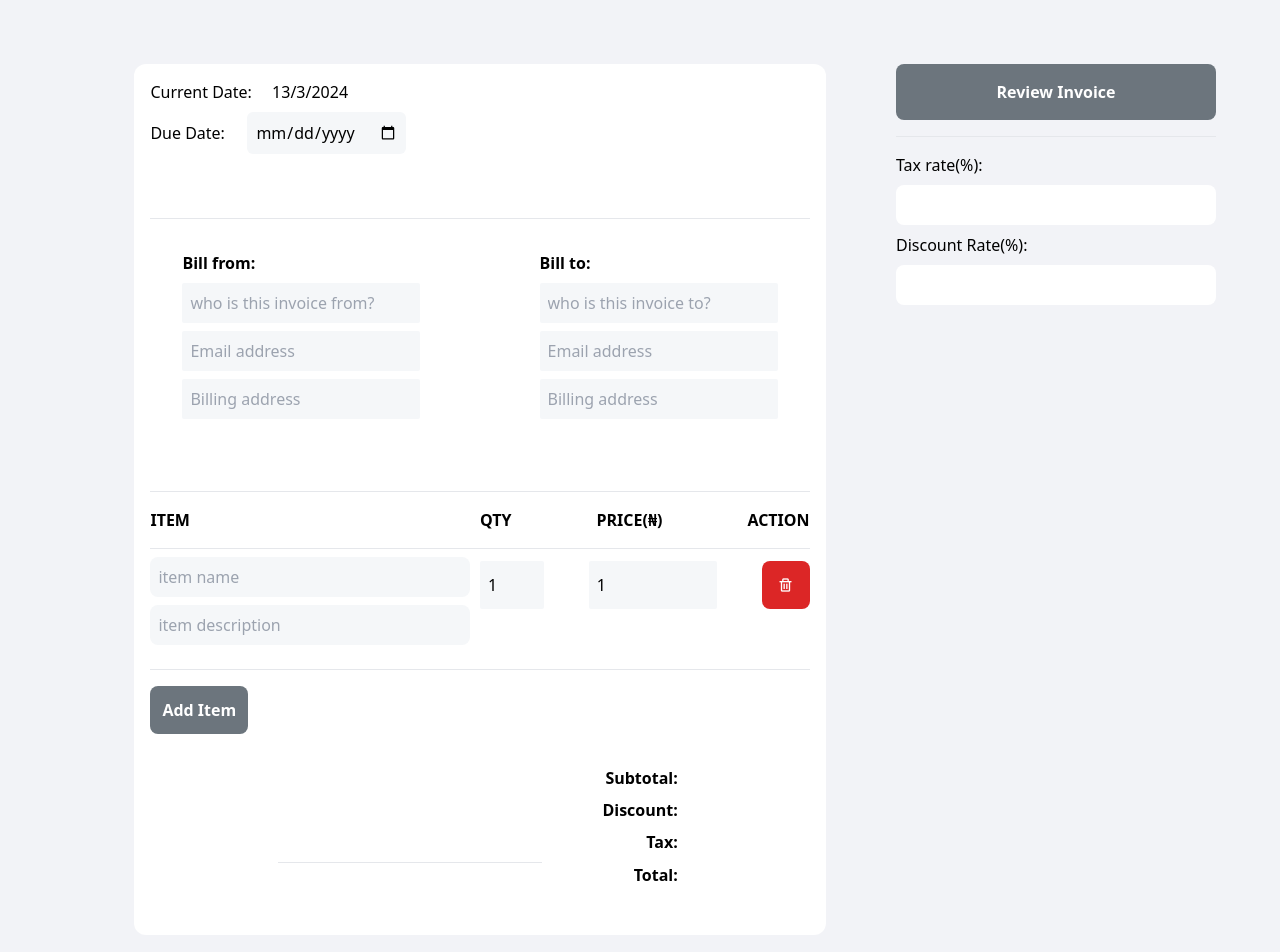
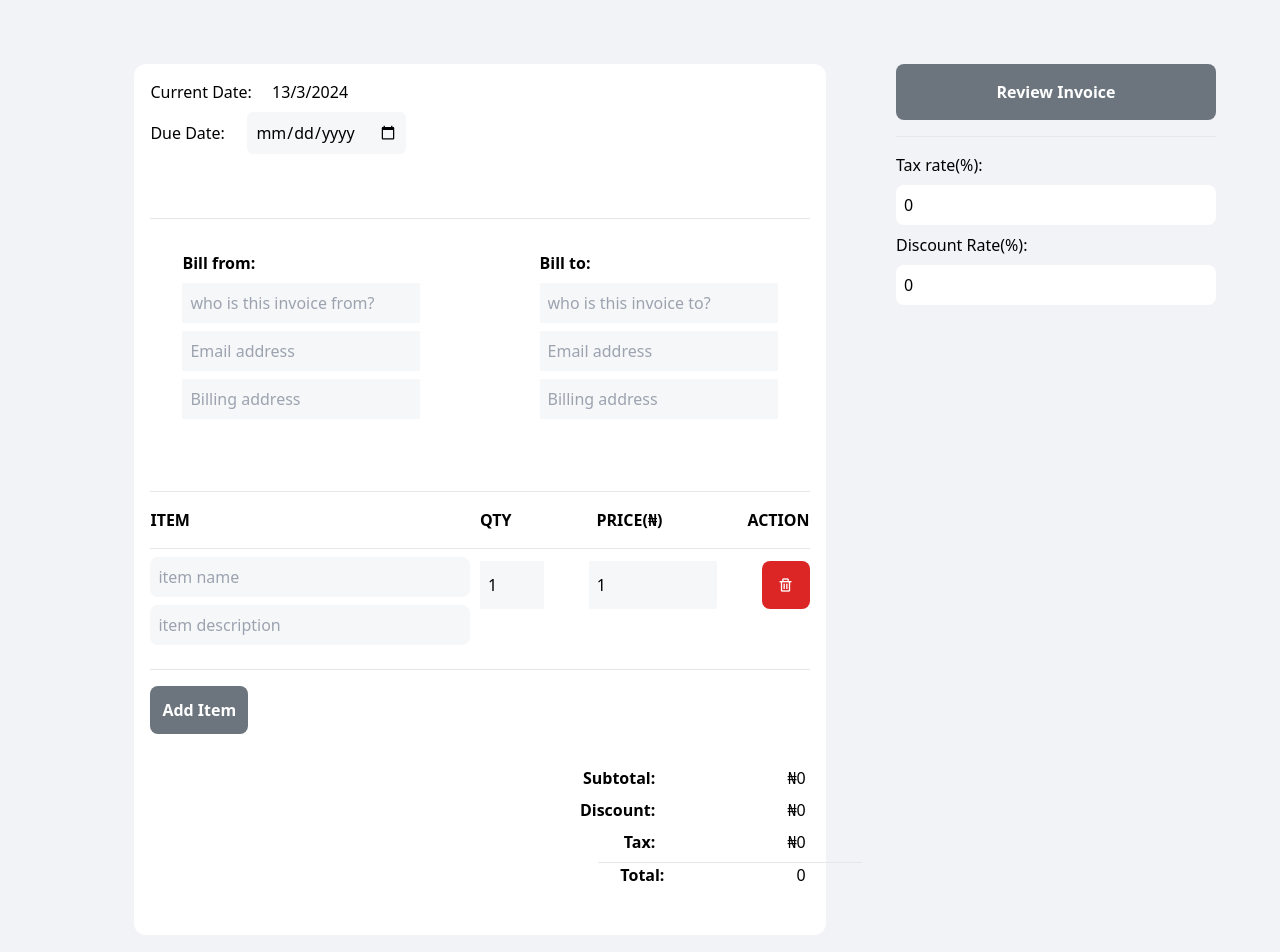
Before and after one commit to Lloyd-the-dev/invoice-generation, a React (Vite) app: page / in a window 1280 px wide. Shown: the top 952 px of the page. Built offline with nearby package versions, Linux system fonts and the light colour scheme.

Commit message:
more progress

```diff
--- a/src/components/Home.jsx
+++ b/src/components/Home.jsx
@@ -3,21 +3,63 @@ import { useState } from 'react'
 
 const Home = () => {
     const [items, setItems] = useState([{ itemName: '', itemDescription: '', quantity: 1, price: 1.00 }]);
+    const[subtotal, setSubtotal] = useState(0)
+    const[discountRate, setDiscountRate] = useState(0)
+    const[discount, setDiscount] = useState(0)
+    const[taxRate, setTaxRate] = useState(0)
+    const[tax, setTax] = useState(0)
+    const[total, setTotal] = useState(0)
 
     const handleItemChange = (index, field, value) => {
         const newItems = [...items];
         newItems[index][field] = value;
         setItems(newItems);
+        calculateSubtotal(newItems)
     }
 
     const handleDeleteItem = (index) => {
         const newItems = [...items];
         newItems.splice(index, 1);
         setItems(newItems);
+        calculateSubtotal(newItems)
     }
     const handleAddItem = () => {
         setItems([...items, { itemName: '', itemDescription: '', quantity: 1, price: 1.00 }]);
     }
+    const calculateSubtotal = (items) => {
+        let total = 0;
+        items.forEach(item => {
+            total += item.price * item.quantity
+        })
+        setSubtotal(total)
+        calculateTotal()
+    }
+    const handleDiscountRate = (e) => {
+        const rate = parseFloat(e.target.value)
+        setDiscountRate(rate)
+        calculateDiscount(items,rate)
+    }
+    const calculateDiscount = (items, rate = discountRate) =>{
+        const discountAmount = (rate / 100) * subtotal;
+        setDiscount(discountAmount.toFixed(2))
+        calculateTotal()
+    }
+    const handleTaxRate = (e) => {
+        const rate = parseFloat(e.target.value)
+        setTaxRate(rate)
+        calculateTax(items, rate)
+    }
+    const calculateTax = (items, rate = taxRate) => {
+        const taxAmount = (rate/100) * subtotal
+        setTax(taxAmount.toFixed(2))
+
+        calculateTotal()
+    }
+    const calculateTotal = () => {
+        const total = (subtotal - discount + tax).toFixed(2)
+        setTotal(total)
+    }
+
 
   return (
     <div className='flex m-16 justify-around items-start'>
@@ -109,11 +151,11 @@ const Home = () => {
                 <hr className='mt-4'/>
                 <button className='rounded-lg bg-darkGray p-3 font-bold text-white mt-4' onClick={handleAddItem}>Add Item</button>
                 <div className='text-right my-8 mx-32 w-4/5'>
-                    <h4 className='font-bold mb-2'>Subtotal: <span className='ml-32 font-normal'></span></h4>
-                    <h4 className='font-bold mb-2'>Discount: <span className='ml-32 font-normal'></span></h4>
-                    <h4 className='font-bold mb-2'>Tax: <span className='ml-32 font-normal'></span></h4>
-                    <hr className='-mr-16 w-1/2'/>
-                    <h4 className='font-bold'>Total: <span className='ml-32 font-normal'></span></h4>
+                    <h4 className='font-bold mb-2'>Subtotal: <span className='ml-32 font-normal'>₦{subtotal}</span></h4>
+                    <h4 className='font-bold mb-2'>Discount: <span className='ml-32 font-normal'>₦{discount}</span></h4>
+                    <h4 className='font-bold mb-2'>Tax: <span className='ml-32 font-normal'>₦{tax}</span></h4>
+                    <hr className='w-1/2 ml-80'/>
+                    <h4 className='font-bold'>Total: <span className='ml-32 font-normal'>{total}</span></h4>
                 </div>
             </div>
         </div>
@@ -122,9 +164,9 @@ const Home = () => {
             <hr className='m-4 w-full -ml-0'/>
             <form>
                 <p>Tax rate(%):</p>
-                <input type="number" className='p-2 rounded-lg w-full my-2'/>
+                <input type="number" className='p-2 rounded-lg w-full my-2' value={taxRate} onChange={handleTaxRate}/>
                 <p>Discount Rate(%):</p>
-                <input type="number" className='p-2 rounded-lg w-full my-2'/>
+                <input type="number" className='p-2 rounded-lg w-full my-2' value={discountRate} onChange={handleDiscountRate}/>
             </form>
         </div>
     </div>
```
